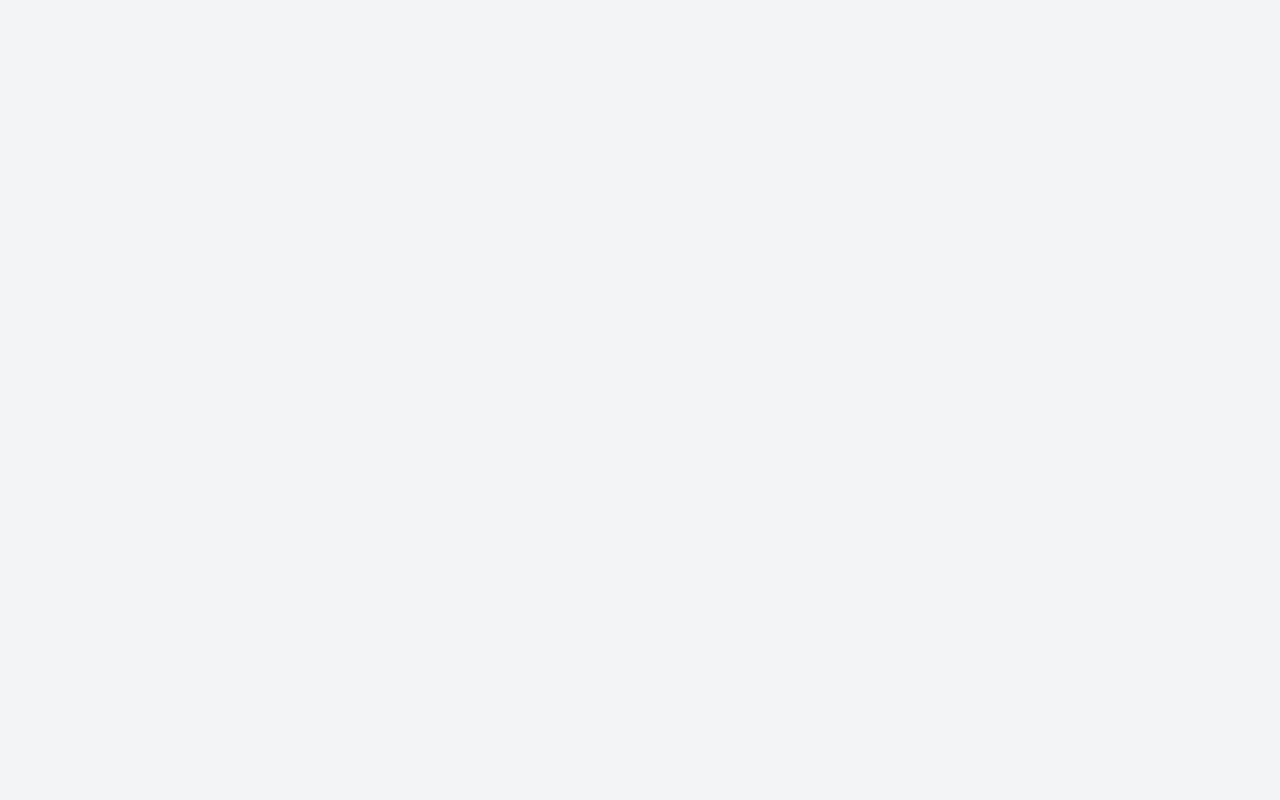
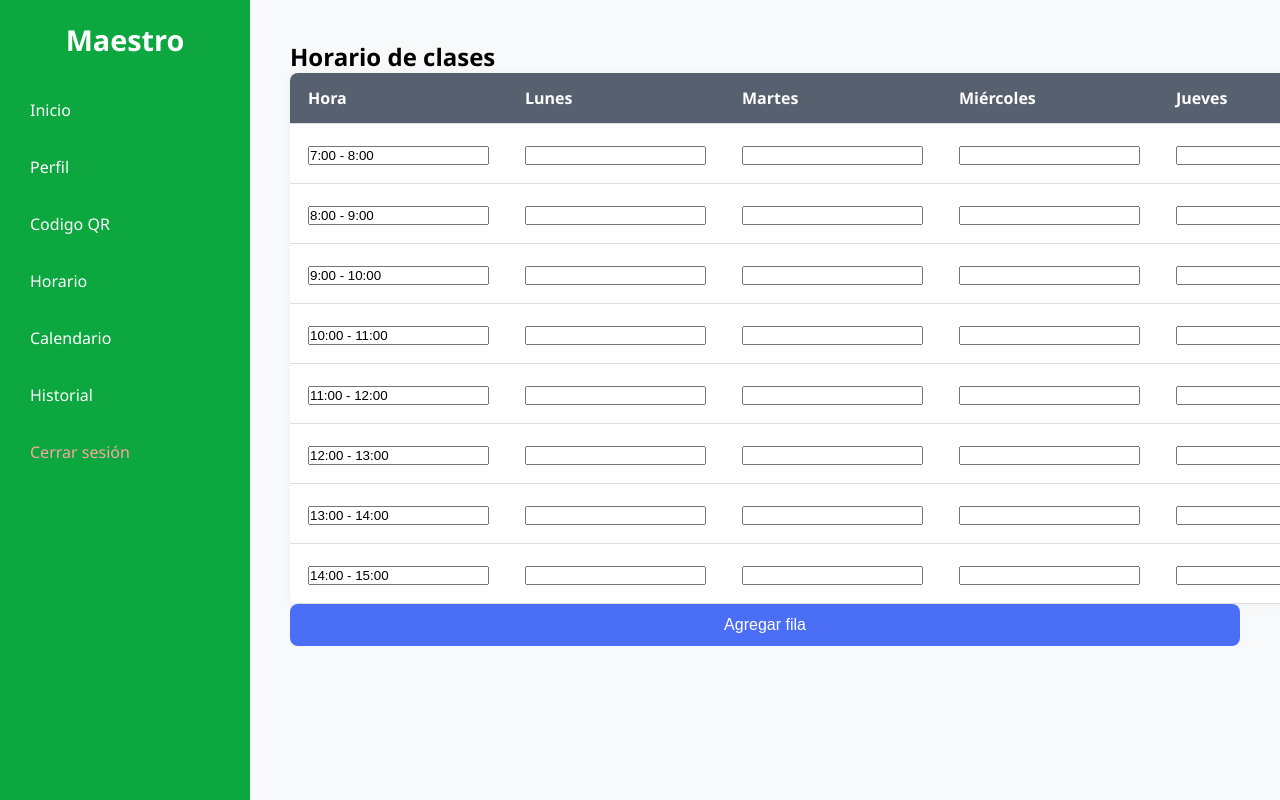
Before and after one commit to ruben727/classaccess, a React (Create React App) app: page /horarioMaestro in a window 1280 px wide. Before the commit this address had no page. Built offline with nearby package versions, Linux system fonts and the light colour scheme.

Commit message:
12va version

```diff
--- a/src/App.js
+++ b/src/App.js
@@ -15,6 +15,7 @@ import Maestro from "./maestro/dashboardMaestros";
 import PerfilMaestro from "./maestro/perfilMaestro";
 import CalendarioMaestro from "./maestro/calendarioMaestro";
 import Codigo_QR from "./maestro/Codigo_QR";
+import HorarioMaestro from "./maestro/horarioMaestro";
 
 
 // Alumno
@@ -37,6 +38,10 @@ function App() {
         <Route path="/registro" element={<RegistrarUsuario />} />
         <Route path="/perfilMaestro" element={<PerfilMaestro />} />
         <Route path="/calendarioMaestro" element={<CalendarioMaestro />} />
+        <Route path="/horarioMaestro" element={<HorarioMaestro />} />
+
+       <Route path="/codigo_Qr" element={<Codigo_QR/>} />
+        <Route path="/CodigoQR" element={<CodigoQr />} />
 
       </Routes>
     </Router>
--- a/src/maestro/calendarioMaestro.jsx
+++ b/src/maestro/calendarioMaestro.jsx
@@ -1,5 +1,6 @@
 import React, { useEffect, useState } from "react";
-import '../styles/maestro.css'
+import '../styles/maestro.css';
+import '../styles/calendario.css';
 import { useNavigate } from "react-router-dom";
 import MenuMaestro from "./menuMaestro";
 
@@ -7,6 +8,11 @@ const CalendarioMaestro = () =>{
     return (
         <div className="dashboard-maestro">
             <MenuMaestro />
+            <div className="position-image">
+                <br></br>
+                <h1>Calendario Escolar</h1>
+                <img className="calendario1-image" src="/calendarioEscolar1.JPG" alt="Desde public" />
+            </div>
         </div>
     );
 };
--- a/src/maestro/horarioMaestro.jsx
+++ b/src/maestro/horarioMaestro.jsx
@@ -1,10 +1,116 @@
-import React from "react";
+import React, { useEffect, useState } from "react";
 import MenuMaestro from "./menuMaestro";
+import "../styles/maestro.css";
 
-const HorarioMaestro = () =>{
-    return (
+const dias = ["Lunes", "Martes", "Miércoles", "Jueves", "Viernes"];
 
-    );
+const HorarioMaestro = () => {
+  const [horario, setHorario] = useState([]);
+
+  useEffect(() => {
+    const saved = localStorage.getItem("horario");
+    try {
+      const parsed = JSON.parse(saved);
+      if (Array.isArray(parsed)) {
+        setHorario(parsed);
+      } else {
+        throw new Error("Formato inválido");
+      }
+    } catch {
+      const inicial = Array.from({ length: 8 }).map((_, idx) => ({
+        hora: `${7 + idx}:00 - ${8 + idx}:00`,
+        ...Object.fromEntries(dias.map((d) => [d, ""])),
+      }));
+      setHorario(inicial);
+      localStorage.setItem("horario", JSON.stringify(inicial));
+    }
+  }, []);
+
+  const actualizarValor = (index, campo, valor) => {
+    const nuevoHorario = [...horario];
+    nuevoHorario[index][campo] = valor;
+    setHorario(nuevoHorario);
+    localStorage.setItem("horario", JSON.stringify(nuevoHorario));
+  };
+
+  const agregarFila = () => {
+    const nuevaFila = {
+      hora: "Nueva hora",
+      ...Object.fromEntries(dias.map((d) => [d, ""])),
+    };
+    const nuevoHorario = [...horario, nuevaFila];
+    setHorario(nuevoHorario);
+    localStorage.setItem("horario", JSON.stringify(nuevoHorario));
+  };
+
+  const eliminarFila = (index) => {
+    const nuevoHorario = horario.filter((_, i) => i !== index);
+    setHorario(nuevoHorario);
+    localStorage.setItem("horario", JSON.stringify(nuevoHorario));
+  };
+
+  return (
+    <div className="dashboard-maestro">
+      <MenuMaestro />
+      <div className="contenido-maestro">
+        <div className="p-4">
+          <h2 className="text-xl font-bold mb-4">Horario de clases</h2>
+            <table className="w-full table-fixed bg-white border border-gray-300 shadow rounded overflow-x-auto">
+            <thead>
+              <tr className="bg-gray-100 text-left">
+                <th className="py-2 px-4 border-b">Hora</th>
+                {dias.map((dia) => (
+                  <th key={dia} className="py-2 px-4 border-b">{dia}</th>
+                ))}
+                <th className="py-2 px-4 border-b">Acciones</th>
+              </tr>
+            </thead>
+            <tbody>
+              {horario.map((fila, index) => (
+                <tr key={index}>
+                  <td className="py-2 px-4 border-b">
+                    <input
+                      type="text"
+                      value={fila.hora}
+                      onChange={(e) => actualizarValor(index, "hora", e.target.value)}
+                      className="w-full px-2 py-1 border rounded"
+                    />
+                  </td>
+                  {dias.map((dia) => (
+                    <td key={dia} className="py-2 px-4 border-b">
+                      <input
+                        type="text"
+                        value={fila[dia]}
+                        onChange={(e) => actualizarValor(index, dia, e.target.value)}
+                        className="w-full px-2 py-1 border rounded"
+                      />
+                    </td>
+                  ))}
+                  <td className="py-2 px-4 border-b text-center">
+                    <button
+                      onClick={() => eliminarFila(index)}
+                      className="px-2 py-1 bg-red-500 text-white rounded hover:bg-red-600"
+                    >
+                      🗑️
+                    </button>
+                  </td>
+                </tr>
+              ))}
+            </tbody>
+          </table>
+
+          <div className="mt-4">
+            <button
+              onClick={agregarFila}
+              className="px-8 py-2 bg-green-600 text-white rounded hover:bg-green-700"
+            >
+              Agregar fila
+            </button>
+          </div>
+        </div>
+      </div>
+    </div>
+  );
 };
 
 export default HorarioMaestro;
--- a/src/maestro/perfilMaestro.jsx
+++ b/src/maestro/perfilMaestro.jsx
@@ -21,6 +21,7 @@ const PerfilMaestro = () => {
   return (
     <div className="dashboard-maestro">
       <MenuMaestro />
+      <div className="contenido-maestro">
       <h1 className="titulo-perfil">Perfil del Maestro</h1>
       <div className="tarjeta-perfil">
         <p><strong>Nombre:</strong> {maestro.nombre_usu} {maestro.ap_usu} {maestro.am_usu}</p>
@@ -28,6 +29,7 @@ const PerfilMaestro = () => {
         <p><strong>Privilegio:</strong> Maestro</p>
         <p><strong>Estatus:</strong> {maestro.estatus_usu === 1 ? "Activo" : "Inactivo"}</p>
       </div>
+      </div>
     </div>
   );
 };
--- /dev/null
+++ b/src/styles/calendario.css
@@ -0,0 +1,17 @@
+/* Estilos del contenedor centrador */
+.position-image {
+  display: flex;
+  justify-content: center;
+  align-items: center;
+  min-height: calc(100vh - 60px);
+  flex-direction: column;
+  width: 100%;
+}
+
+/* Estilos de la imagen */
+.calendario1-image {
+  width: 400px;
+  height: auto;
+  border-radius: 2px;
+  box-shadow: 0 4px 12px rgba(0, 0, 0, 0.1);
+}
--- a/src/styles/maestro.css
+++ b/src/styles/maestro.css
@@ -1,4 +1,4 @@
-/* Reset general */
+/* ===== RESET GENERAL ===== */
 * {
   margin: 0;
   padding: 0;
@@ -12,21 +12,26 @@ html, body {
   background-color: #f3f4f6;
 }
 
-/* Contenedor principal */
+/* ===== LAYOUT PRINCIPAL ===== */
 .dashboard-maestro {
   display: flex;
   flex-direction: row;
-    width: 100vw;
-    height: 100vh;
-    overflow: hidden;
+  background-color: #f7f9fa;
+  min-height: 100vh;
+  font-family: 'Segoe UI', sans-serif;
 }
 
-/* Sidebar */
+/* ===== SIDEBAR MENU ===== */
 .sidebar-maestro {
   width: 250px;
   background-color: #0ca73f;
   color: white;
   padding: 20px;
+  position: fixed;
+  top: 0;
+  left: 0;
+  height: 100vh;
+  z-index: 10;
   display: flex;
   flex-direction: column;
   justify-content: flex-start;
@@ -59,29 +64,72 @@ html, body {
   color: #fca5a5;
 }
 
-/* Contenido principal */
+/* ===== CONTENIDO PRINCIPAL ===== */
 .contenido-maestro {
+  padding: 40px;
+  margin-left: 250px; /* Suficiente para dejar espacio al menú */
   flex: 1;
-    padding: 40px;
-    overflow-y: auto;
-    background-color: #f9fafb;
-    display: flex;
+  overflow-x: auto;
+  display: block;
   flex-direction: column;
-    justify-content: center;
+  align-items: center;
+  box-sizing: border-box;
 }
 
-.contenido-maestro h1 {
-    font-size: 2rem;
-    color: #1f2937;
-    margin-bottom: 10px;
+
+/* ===== INPUTS DENTRO DE TABLA ===== */
+.input-horario {
+  font-size: 1rem;
+  padding: 8px 10px;
+  border: 1px solid #d1d5db;
+  border-radius: 12px;
+  min-width: 100px;
+  background-color: white;
+  white-space: nowrap;
+  overflow-x: auto;
+  text-overflow: ellipsis;
 }
 
-.contenido-maestro p {
-    font-size: 1.2rem;
-    color: #4b5563;
+.input-horario:focus {
+  border-color: #3b82f6;
+  outline: none;
+  box-shadow: 0 0 0 2px rgba(59, 130, 246, 0.3);
 }
 
-/* Responsive */
+/* ===== PERFIL Y COMPONENTES DECORATIVOS OPCIONALES ===== */
+.titulo-perfil {
+  font-size: 2rem;
+  font-weight: bold;
+  margin-bottom: 1.5rem;
+}
+
+.tarjeta-perfil {
+  background-color: white;
+  padding: 1.5rem 2rem;
+  border-radius: 12px;
+  box-shadow: 0px 4px 12px rgba(0, 0, 0, 0.1);
+  width: calc(100% - 40px);
+  margin: 0 20px;
+  font-size: 1rem;
+  line-height: 1.8;
+}
+
+.contenido-maestro-info {
+  background-color: #ffffff;
+  padding: 20px 30px;
+  border-radius: 12px;
+  box-shadow: 0 4px 12px rgba(0, 0, 0, 0.1);
+  margin-top: 20px;
+  line-height: 1.6;
+}
+
+.contenido-maestro-info p {
+  font-size: 1rem;
+  color: #1f2937;
+  margin: 10px 0;
+}
+
+/* ===== RESPONSIVE DESIGN ===== */
 @media (max-width: 768px) {
   .dashboard-maestro {
     flex-direction: column;
@@ -92,6 +140,8 @@ html, body {
     flex-direction: row;
     align-items: center;
     justify-content: center;
+    height: auto;
+    position: relative;
   }
 
   .sidebar-maestro h2 {
@@ -113,29 +163,7 @@ html, body {
   }
 
   .contenido-maestro {
+    margin-left: 0;
     padding: 20px;
   }
 }
-.dashboard-maestro {
-  background-color: #f7f9fa;
-  min-height: 100vh;
-  padding: 2rem;
-  font-family: sans-serif;
-}
-
-.titulo-perfil {
-  font-size: 2rem;
-  font-weight: bold;
-  margin-bottom: 1.5rem;
-}
-
-.tarjeta-perfil {
-  background-color: white;
-  padding: 1.5rem 2rem;
-  border-radius: 12px;
-  box-shadow: 0px 4px 12px rgba(0, 0, 0, 0.1);
-  max-width: 600px;
-  margin: 0 auto;
-  font-size: 1rem;
-  line-height: 1.8;
-}
```
Also changed, not shown: src/alumno/CodigoQr.jsx (line endings or trailing spaces), src/maestro/Codigo_QR.jsx (line endings or trailing spaces). Lines whose indentation alone changed are shown as unchanged.
